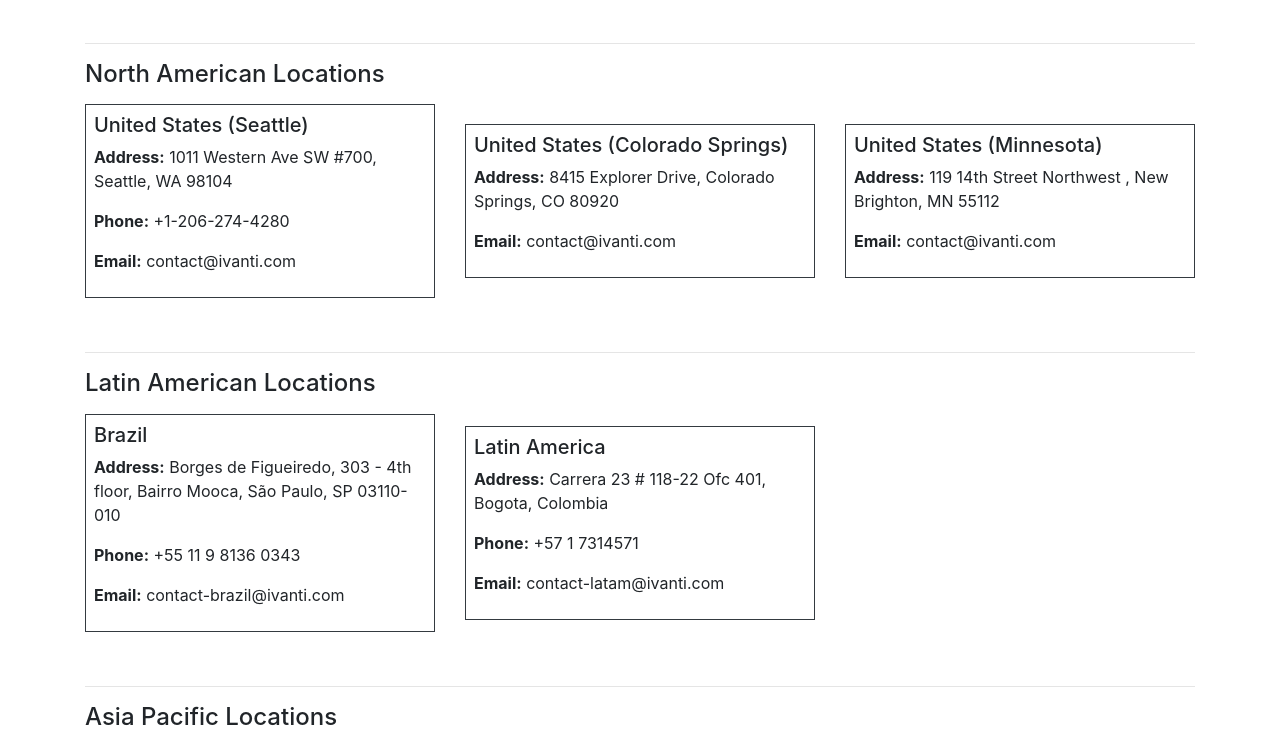
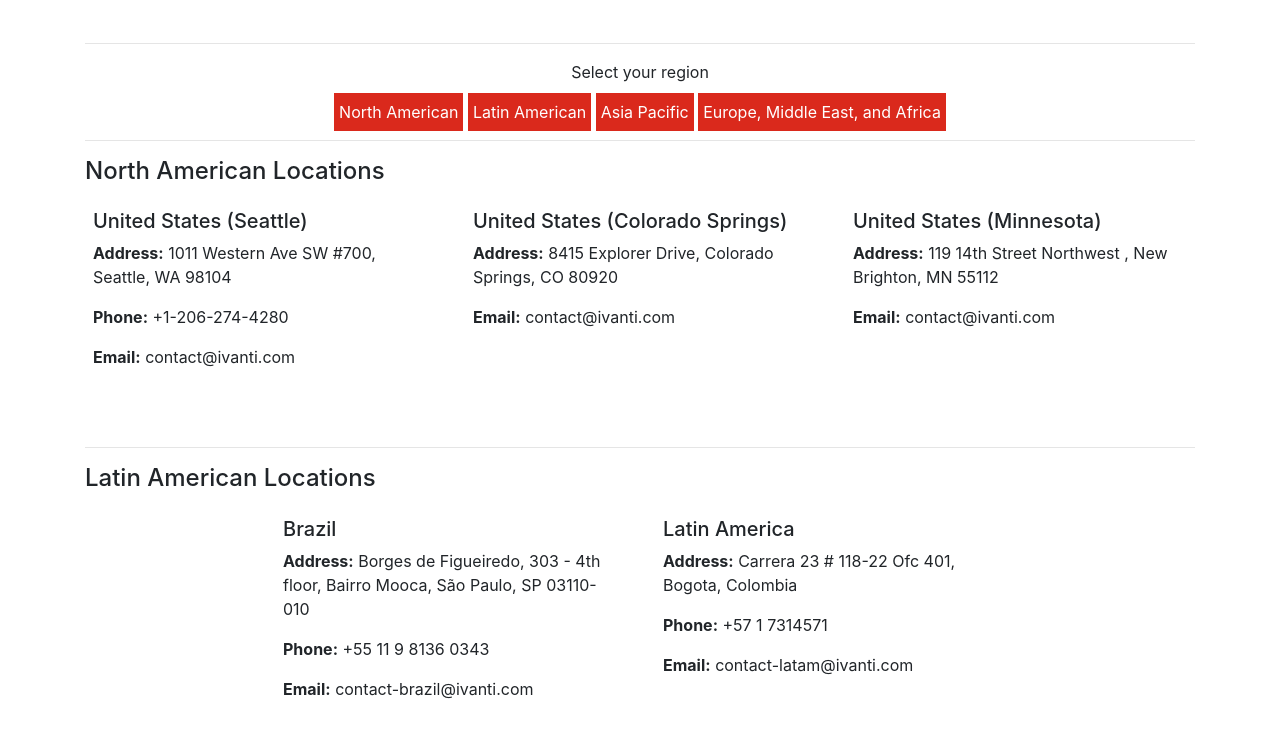
Before and after one commit to TheLastUnknown/Test_Contact_Page, a plain HTML site: page index.html in a window 1280 px wide. Shown: the part 801-1538 px from the top of the page. Drawn offline with nearby package versions, Linux system fonts and the light colour scheme.

Commit message:
Update To small issues i had

```diff
--- a/index.html
+++ b/index.html
@@ -52,35 +52,45 @@
                 </article>
             </div>
             <hr/>
+                <div class="regionSelector text-center">
+                    <p>Select your region</p>
+                    <p>
+                            <a href="#NA">North American</a>
+                            <a href="#LatinAmerica">Latin American</a>
+                            <a href="#AsiaPacific">Asia Pacific</a>
+                            <a href="#Euro">Europe, Middle East, and Africa</a>
+                    </p>
+                </div>
+            <hr/>
             <div class="officeLocations" id="NA">
                 <h4>North American Locations</h4>
-                <div class="row flex-row align-items-center">
+                <div class="row flex-row justify-content-center">
 
                 </div>
             </div>
             <hr/>
             <div class="officeLocations" id="LatinAmerica">
                 <h4>Latin American Locations</h4>
-                <div class="row flex-row align-items-center">
+                <div class="row flex-row justify-content-center">
 
                 </div>
             </div>
             <hr/>
             <div class="officeLocations" id="AsiaPacific">
                 <h4>Asia Pacific Locations</h4>
-                <div class="row flex-row align-items-center">
+                <div class="row flex-row justify-content-center">
 
                 </div>
             </div>
             <hr/>
             <div class="officeLocations" id="Euro">
                 <h4>Europe, Middle East, and Africa Locations</h4>
-                <div class="row flex-row align-items-center">
+                <div class="row flex-row justify-content-center">
 
                 </div>
             </div>
         </section>
-        <section class="CTA border border-dark">
+        <section class="CTA">
             <p class="text-center">Feel free to read the company blog, or learn more about our products</p>
             <div class="text-center">
                 <a href="#" class="ctaLink">CTA Link 1</a>
--- a/js/index.js
+++ b/js/index.js
@@ -17,7 +17,7 @@ function readJsonFile() {
         }
         else{
             location += "<div class='office col-lg-4 col-md-6 col-12'>";
-            location += '<div class="officeInfo border border-dark p-2 my-2">';
+            location += '<div class="officeInfo p-2 my-2">';
             location += '<h5>'+(hackyJson[l].Name != "" ? hackyJson[l].Name : hackyJson[l].Country)+'</h5>';
         }
 
--- a/sass/index.scss
+++ b/sass/index.scss
@@ -8,6 +8,22 @@
     color: white;
 }
 
+.regionSelector {
+    a {
+        background-color: #da291c;
+        color: white;
+        padding: .5em .25em;
+        border: 1px solid #da291c;
+        text-decoration: none;
+        transition: 0.3s;
+
+        &:hover{
+            background-color: white;
+            color: #da291c;
+        }
+    }
+}
+
 .CTA{
     padding: 2em 0;
     .ctaLink{
@@ -16,6 +32,7 @@
         padding: .5em .25em;
         border: 1px solid #da291c;
         text-decoration: none;
+        transition: 0.3s;
 
         &:hover{
             background-color: white;
@@ -26,7 +43,7 @@
 
 .flex-row{
     display: flex;
-    flex-flow: row wrap;
+    flex-wrap: wrap;
 
     &::before {
         display: block;
@@ -47,10 +64,6 @@
     margin-bottom: 30px;
 }
 
-.office {
-    height: 100%;
-}
-
 #Global {
     .office {
         font-size: 125%;
```
Also changed, not shown: css/index.css, 1 other file.
